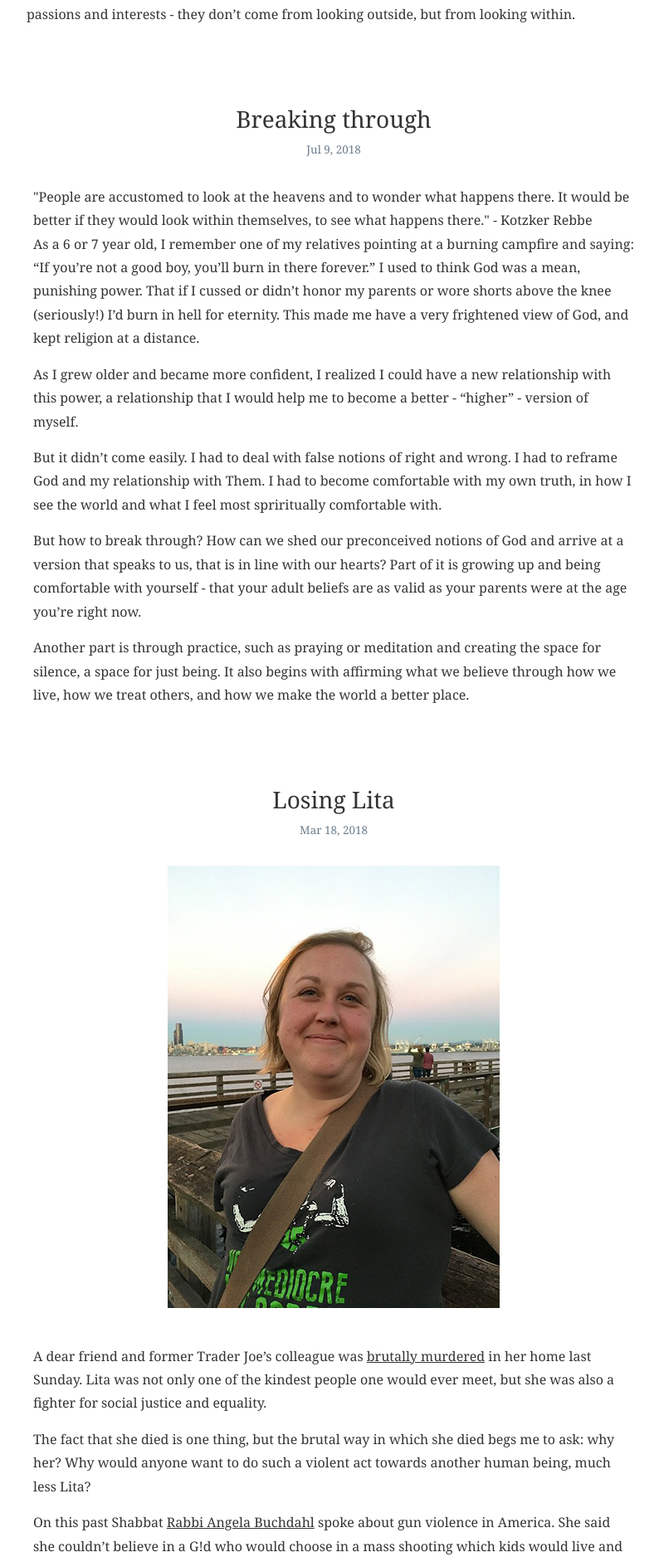
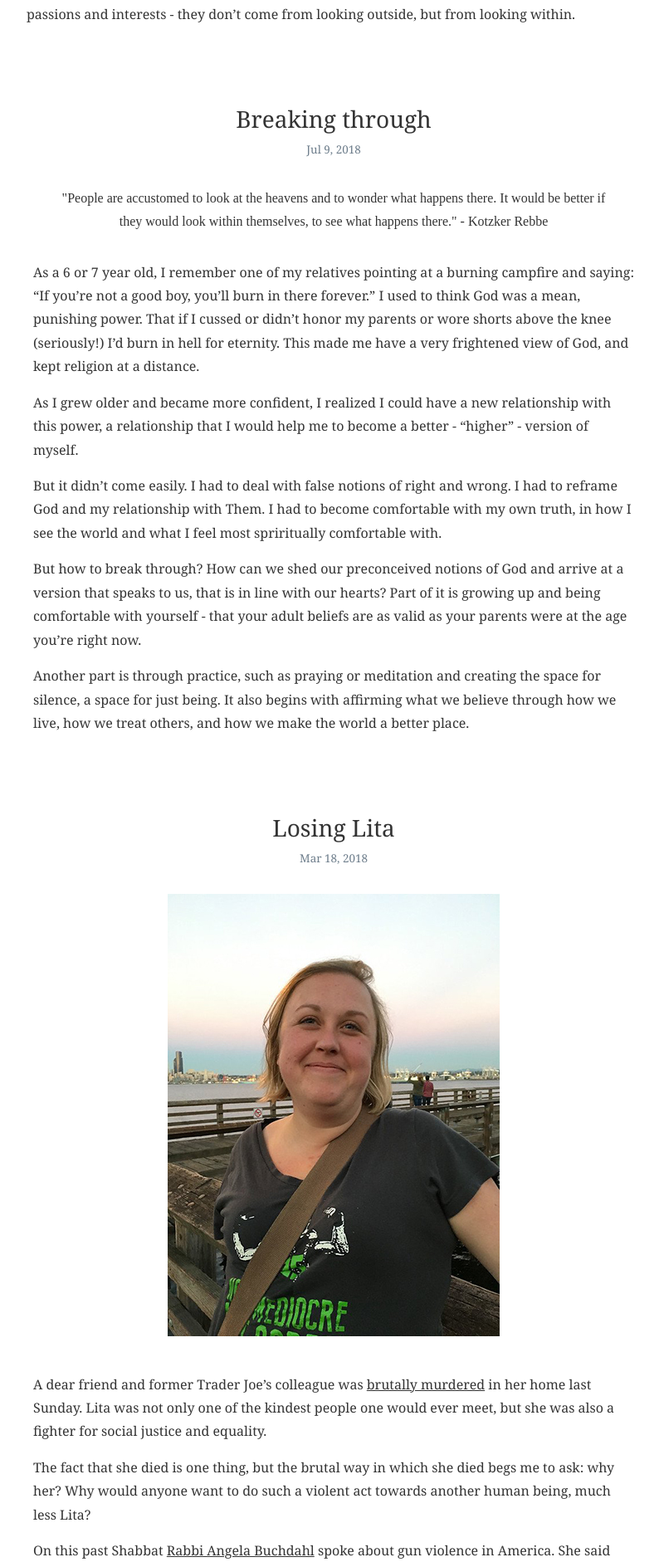
Before and after one commit to mattihicks/matthewmatthew, a Jekyll site: the page built from index.html, in a window 1280 px wide. Shown: the part 847-2729 px from the top of the page at 83% size, without its empty margins (238-1032 px from the left). Built offline with Jekyll 4.4.1, drawn with Linux system fonts in a browser that asks for light colours; some web fonts are replaced.

Commit message:
test two

```diff
--- a/_sass/_layout.scss
+++ b/_sass/_layout.scss
@@ -29,6 +29,11 @@
     direction: rtl;
 }
 
+.quote {
+    text-align: center;
+    margin: 32px;
+    font-family: $font-name-quote;
+}
 
 .site-nav {
     line-height: 56px;
```
